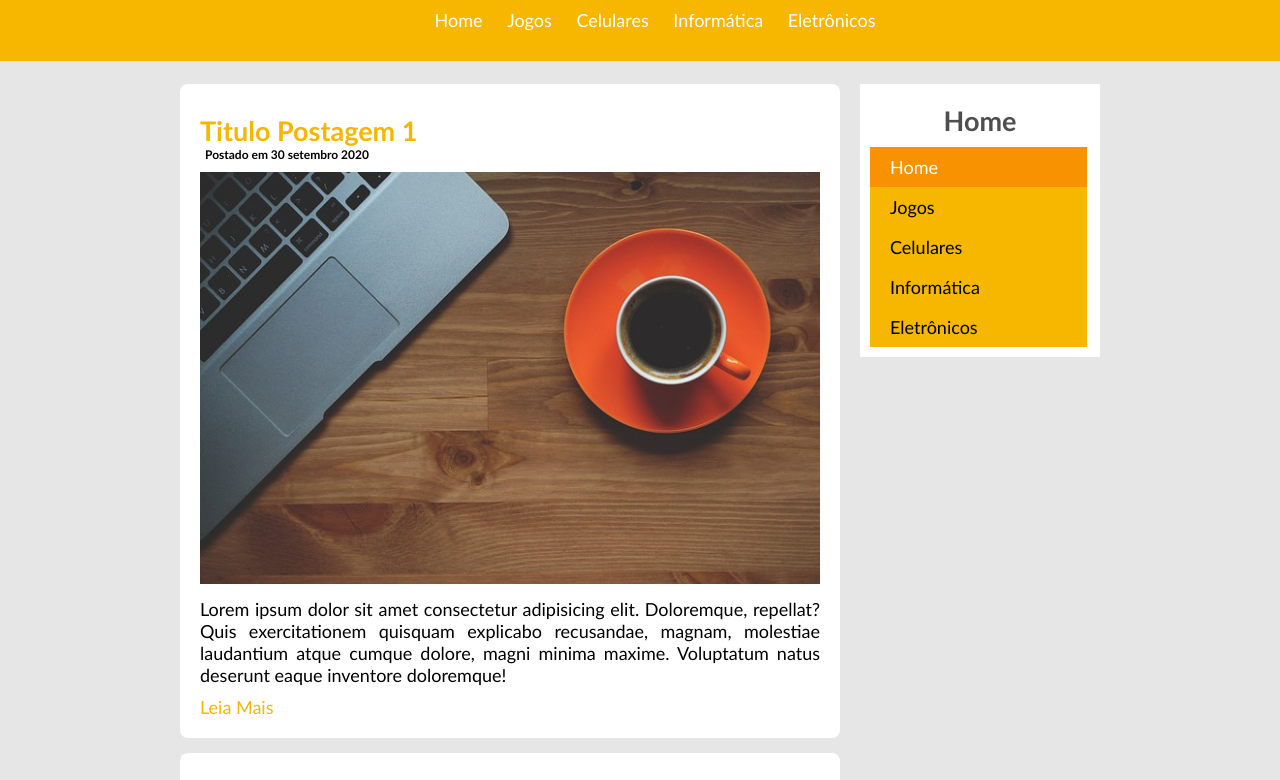
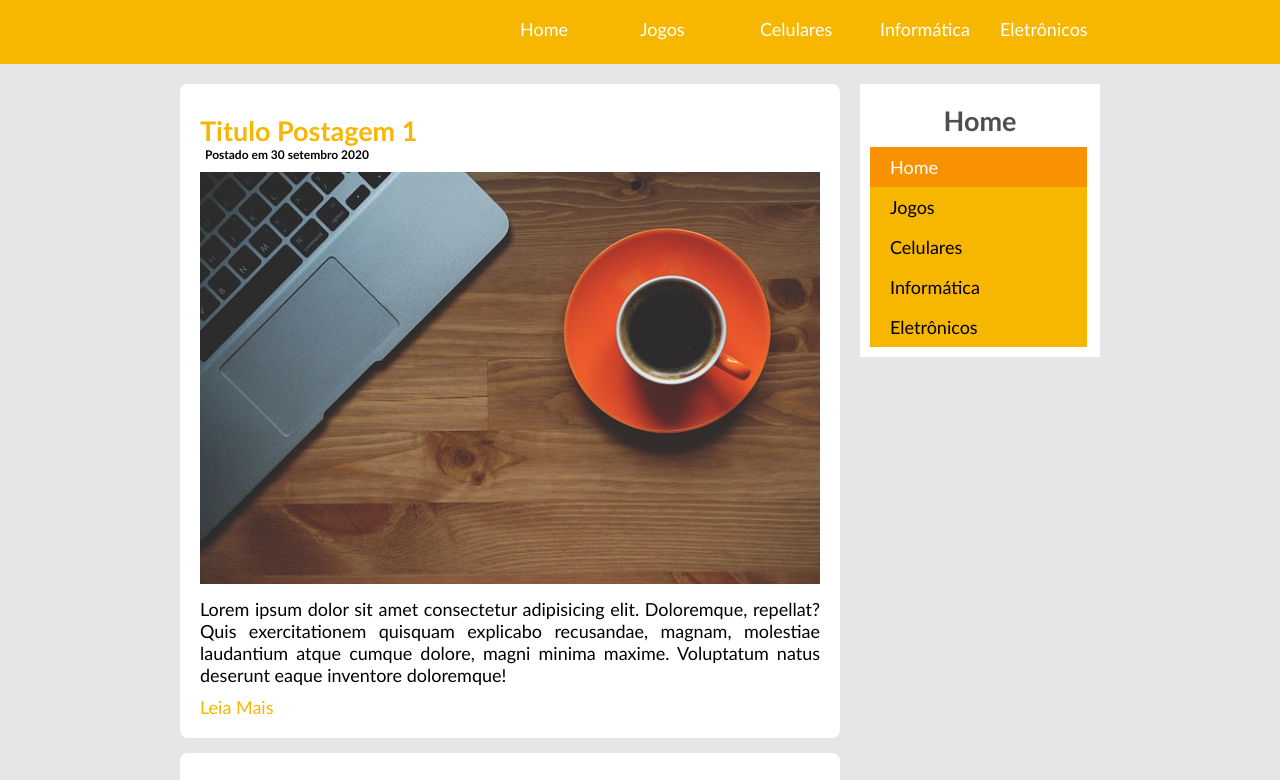
Before and after one commit to Gustavoph/Blog-Site, a plain HTML site: page index.html in a window 1280 px wide. Shown: the part 101-881 px from the top of the page. Drawn offline with Linux system fonts and the light colour scheme.

Commit message:
Inserino menu com lista pt2
Alterando menu, modifiquei para listas

```diff
--- a/css/style.css
+++ b/css/style.css
@@ -10,8 +10,10 @@ body{
 }
 
 /*formatting menu*/
+#cabecalho #logo{
+    text-align:center;
+}
 #cabecalho{
-    text-align: center;
     padding: 15px;
     background-color: #f7b600;
     width: 100%;
@@ -31,22 +33,59 @@ h1{
     font-weight: bold;
     font-size: 50px;
 }
-#cabecalho #menu a{
-    padding: 10px;
+#menu ul{
+    border: 0px;
+    padding: 0px;
+    margin-left: 470px;
+}
+#menu li{
+    float: left;
+    margin: 0px;
+    padding: 0px;
+}
+#cabecalho #menu li a{
     text-decoration: none;
+    display: block;
+    height: 40px;
     color: white;
+    width: 120px;
+    line-height: 40px;
+
 }
-#cabecalho #menu a:link, #cabecalho #menu a:visited{
-    color: white;
-}
-#cabecalho #menu a:hover{
+#cabecalho #menu li a:hover{
     background-color: white;
     color: #f7b600;
-    padding: 10px;
+    transition: 0.5s;
 }
+
 .branco{
     color: white;
 }
+
+
+
+
+
+
+
+
+
+
+
+
+
+
+
+
+
+
+
+
+
+
+
+
+
 /*formatting post*/
 #conteudo-principal{
     width: 920px;
@@ -121,9 +160,11 @@ h2{
 }
 ul{
     margin: 10px;
+    list-style: none;
 }
 li{
     list-style: none;
+
 }
 li a{
     text-decoration: none;
--- a/index.html
+++ b/index.html
@@ -14,11 +14,13 @@
             <h1>Tec<span class="branco">Blog</span></h1>
         </div>
         <div id="menu">
-            <a href="index.html">Home</a>
-            <a href="jogos.html">Jogos</a>
-            <a href="">Celulares</a>
-            <a href="">Informática</a>
-            <a href="">Eletrônicos</a>
+            <ul>
+                <li><a href="">Home</a></li>
+                <li><a href="">Jogos</a></li>
+                <li><a href="">Celulares</a></li>
+                <li><a href="">Informática</a></li>
+                <li><a href="">Eletrônicos</a></li>
+            </ul>
         </div>
     </div>
     <div id="conteudo-principal" class="conteudo-principal">
```
Also changed, not shown: jogos.html (+7 -5 lines).
